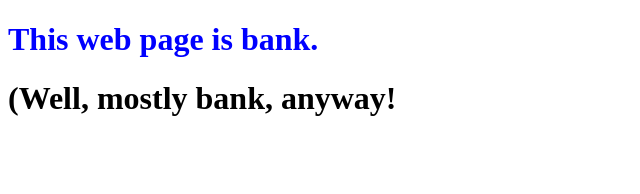
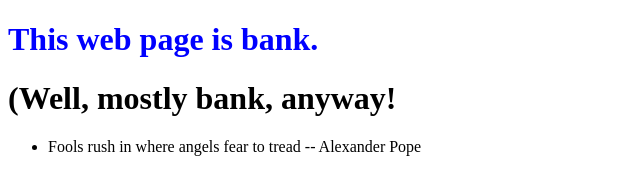
Before and after one commit to st-gr/0main_openSAP_repo, a plain HTML site: page index.html in a window 1280 px wide. Shown: the whole page, without its empty margins (0-640 px from the left). Drawn offline with Linux system fonts and the light colour scheme.

Commit message:
Added quote by Alexander Pope

```diff
--- a/index.html
+++ b/index.html
@@ -7,5 +7,8 @@
 	<body>
 		<h1 style="color: Blue">This web page is bank.</h1>
 		<h1>(Well, mostly bank, anyway!</h1>
+		<ul>
+			<li>Fools rush in where angels fear to tread -- Alexander Pope</li>
+		</ul>
 	</body>
 </html>
```
